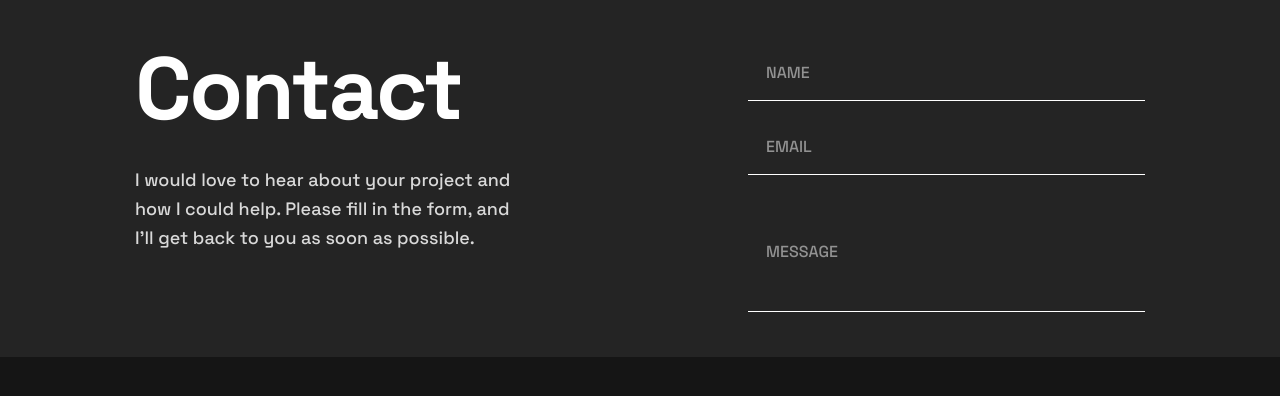
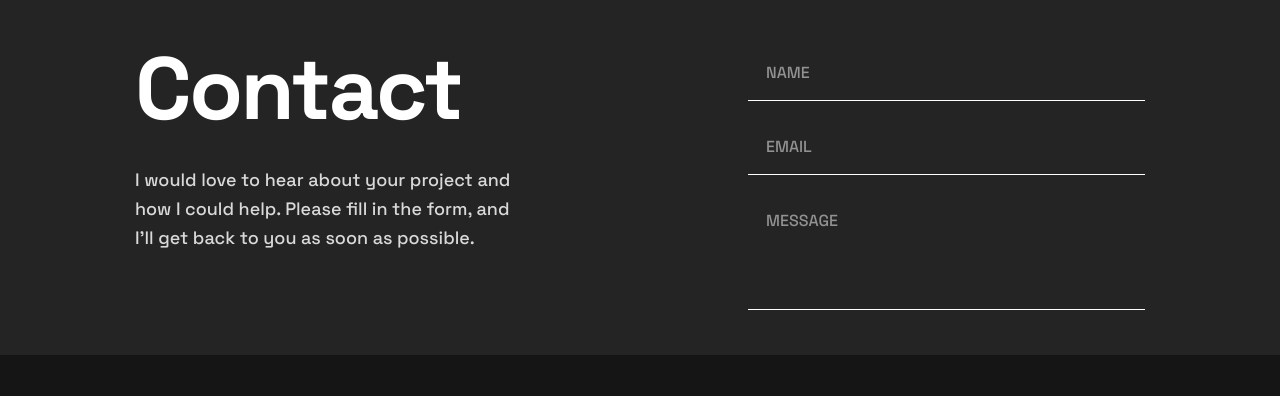
Before and after one commit to mickeycv120/single-page-portfolio, a React (Vite) app: page / in a window 1280 px wide. Shown: the top 396 px of the page. Built offline with nearby package versions, Linux system fonts and the light colour scheme.

Commit message:
Use Textarea For Message Input

```diff
--- a/src/components/Form.tsx
+++ b/src/components/Form.tsx
@@ -13,9 +13,8 @@ export const Form = () => {
         id="email"
         placeholder="EMAIL"
       />
-      <input
-        className="border-b border-white text-heading-s placeholder:text-white/50 py-10 px-4"
-        type="text"
+      <textarea
+        className="border-b border-white text-heading-s placeholder:text-white/50 px-4 py-3 h-26 resize-none"
         id="message"
         placeholder="MESSAGE"
       />
```
